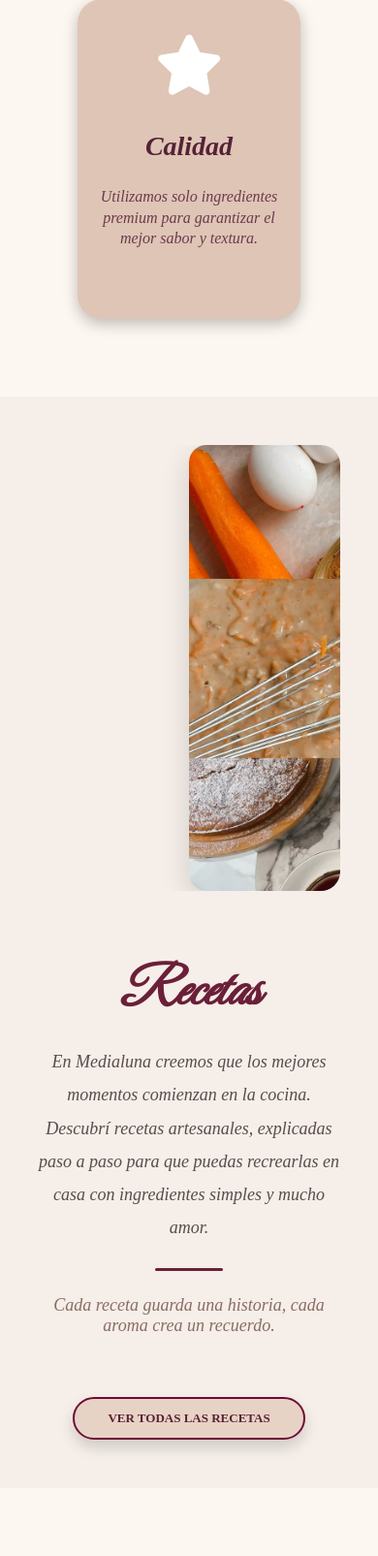
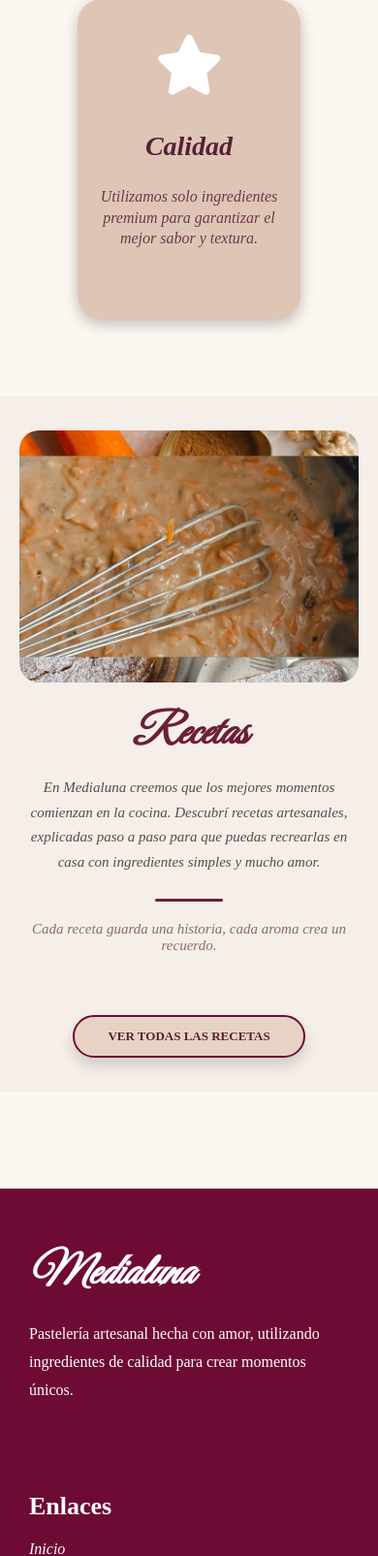
Before and after one commit to luciaamarquez/reposteria.medialuna, a PHP site: page / in a window 390 px wide. Shown: the part 3227-4832 px from the top of the page at 97% size. Run offline with PHP 8.4, Linux system fonts and the light colour scheme; some web fonts are replaced.

Commit message:
Ajustes responsive en la sección de recetas

```diff
--- a/css/style.css
+++ b/css/style.css
@@ -846,26 +844,61 @@ nav a:hover{
     margin-bottom:35px;
 }
 
-@media(max-width:900px){
-
-    .recetas-contenedor{
-        flex-direction:column;
-        text-align:center;
-    }
-
-    .recetas-img{
-        width:min(100%, 320px);
-        margin:0 auto;
-    }
-
-    .recetas-texto{
-        width:100%;
-    }
-
-    .linea{
-        margin:25px auto;
-    }
-
+/* RECETAS - RESPONSIVE CELULAR */
+@media (max-width: 600px) {
+
+    .recetas {
+        padding: 35px 20px;
+    }
+
+    .recetas-contenedor {
+        flex-direction: column;
+        align-items: center;
+        gap: 25px;
+    }
+
+    .recetas-img {
+        width: 100% !important;
+        max-width: 100% !important;
+        height: 260px;
+        margin: 0 auto;
+        position: relative;
+        overflow: hidden;
+    }
+
+    .recetas-img .slide {
+        position: absolute;
+        width: 100% !important;
+        max-width: none !important;
+        height: 100% !important;
+        aspect-ratio: auto;
+        object-fit: cover;
+        top: 0;
+        left: 0;
+    }
+
+    .recetas-texto {
+        width: 100%;
+        text-align: center;
+    }
+
+    .recetas-texto h2 {
+        font-size: 45px;
+        margin-bottom: 15px;
+    }
+
+    .descripcion {
+        font-size: 15px;
+        line-height: 1.7;
+    }
+
+    .linea {
+        margin: 20px auto;
+    }
+
+    .frase {
+        font-size: 15px;
+    }
 }
 
 /*==========================
```
Also changed, not shown: other parts of css/style.css (+24 -52 lines).
